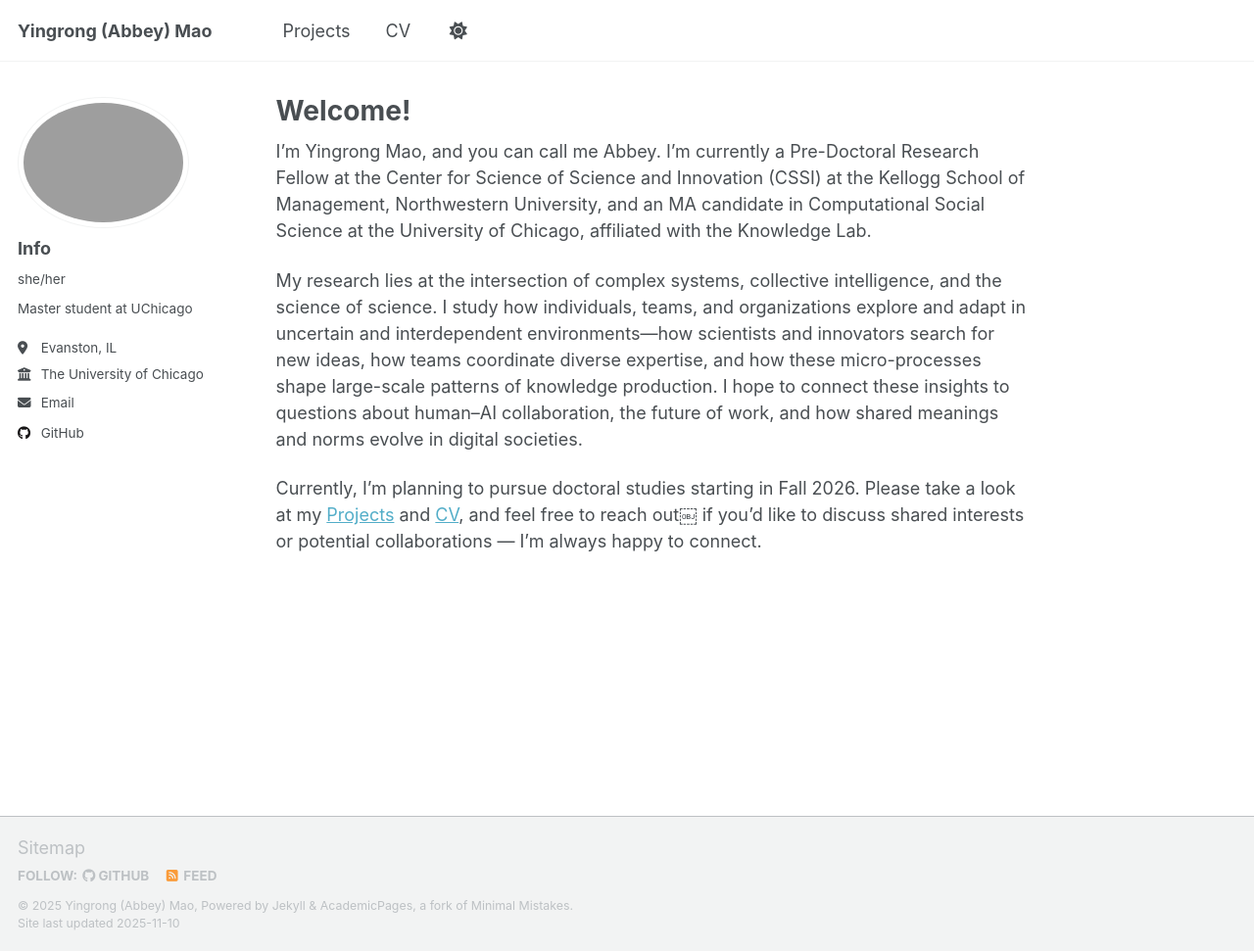
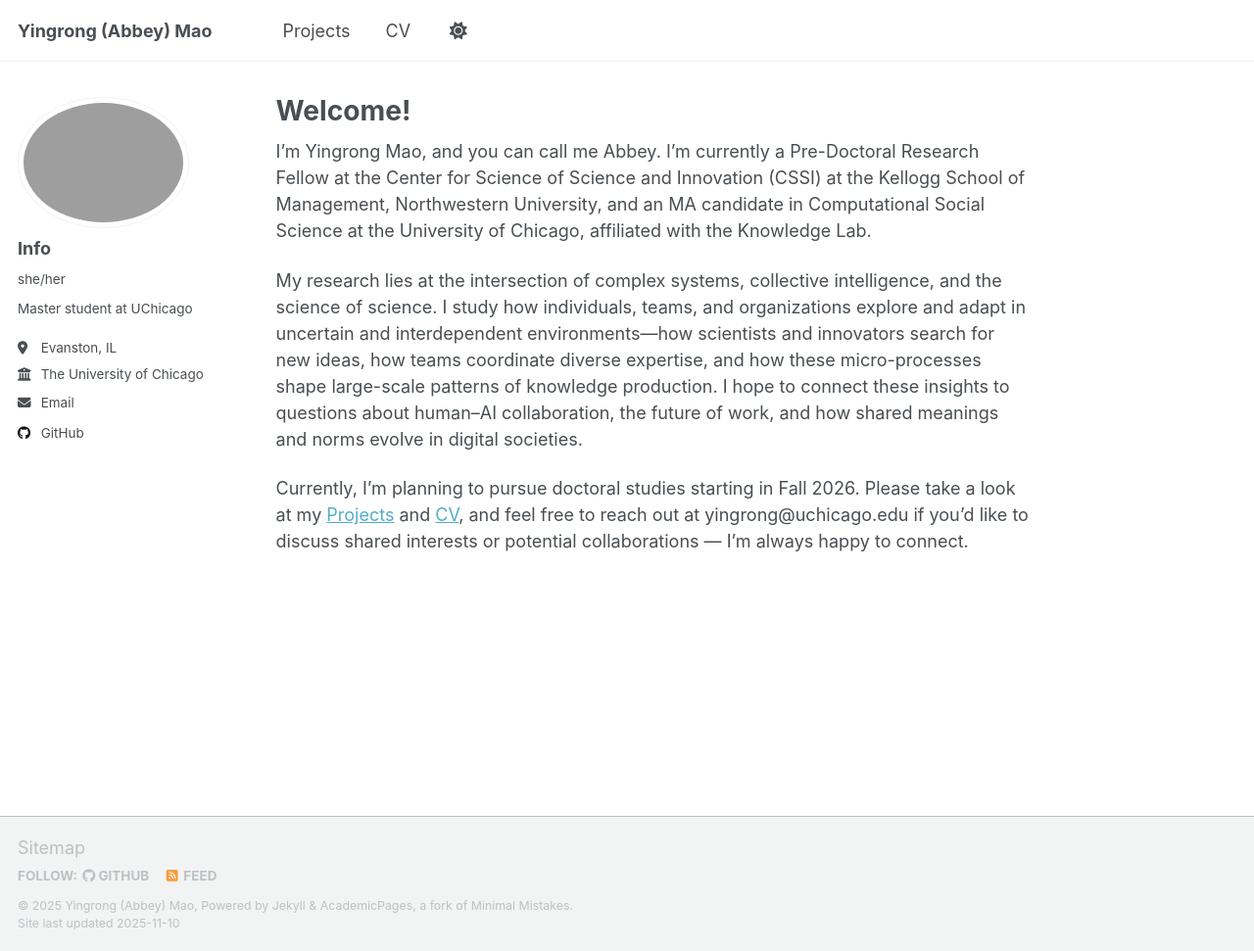
Before and after one commit to MaoYingrong/MaoYingrong.github.io, a Jekyll site: the page built from _pages/about.md, in a window 1280 px wide and 971 px high. Shown: the whole window at 98% size. Built offline with Jekyll 4.4.1, drawn with Linux system fonts in a browser that asks for light colours; a script that is not in the unit is left out.

Commit message:
Add email address to about page
Updated contact information in the about page.

```diff
--- a/_pages/about.md
+++ b/_pages/about.md
@@ -11,4 +11,4 @@ I’m Yingrong Mao, and you can call me Abbey. I'm currently a Pre-Doctoral Rese
 
 My research lies at the intersection of complex systems, collective intelligence, and the science of science. I study how individuals, teams, and organizations explore and adapt in uncertain and interdependent environments—how scientists and innovators search for new ideas, how teams coordinate diverse expertise, and how these micro-processes shape large-scale patterns of knowledge production. I hope to connect these insights to questions about human–AI collaboration, the future of work, and how shared meanings and norms evolve in digital societies.
 
-Currently, I’m planning to pursue doctoral studies starting in Fall 2026. Please take a look at my [Projects](https://maoyingrong.github.io/Projects/) and [CV](https://maoyingrong.github.io/cv/), and feel free to reach out￼ if you’d like to discuss shared interests or potential collaborations — I’m always happy to connect.
+Currently, I’m planning to pursue doctoral studies starting in Fall 2026. Please take a look at my [Projects](https://maoyingrong.github.io/Projects/) and [CV](https://maoyingrong.github.io/cv/), and feel free to reach out at yingrong@uchicago.edu if you’d like to discuss shared interests or potential collaborations — I’m always happy to connect.
```
